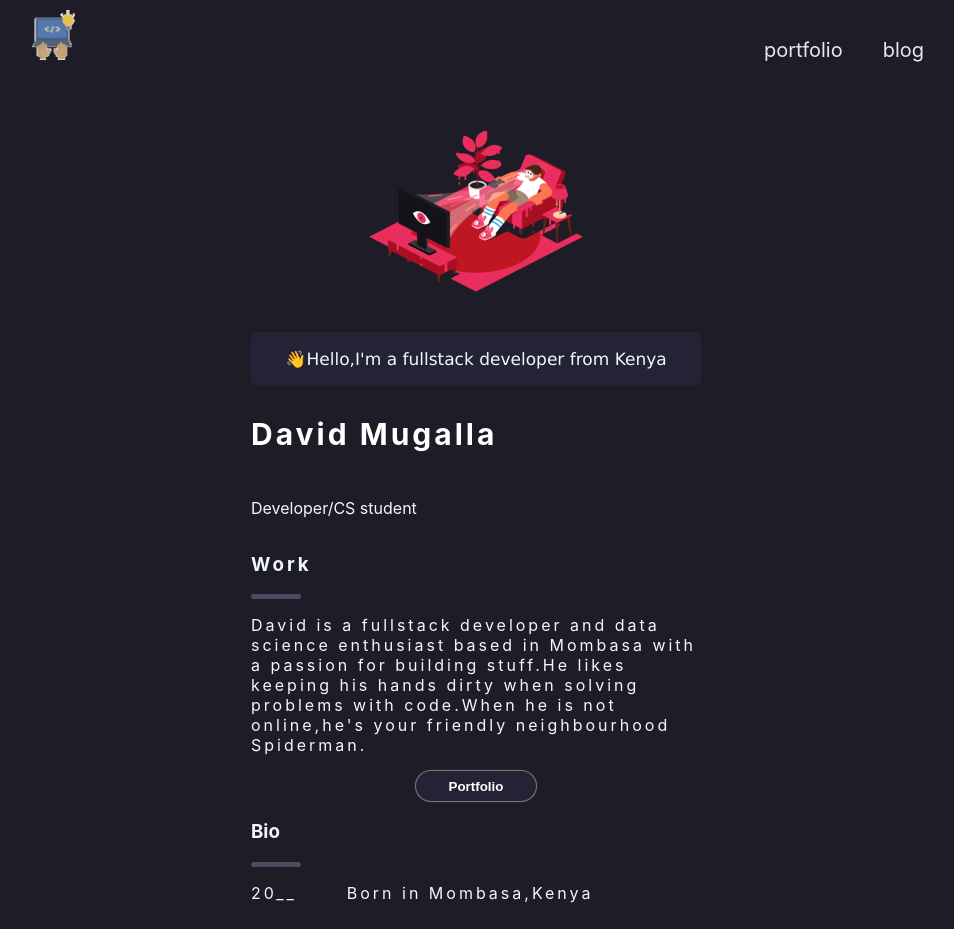
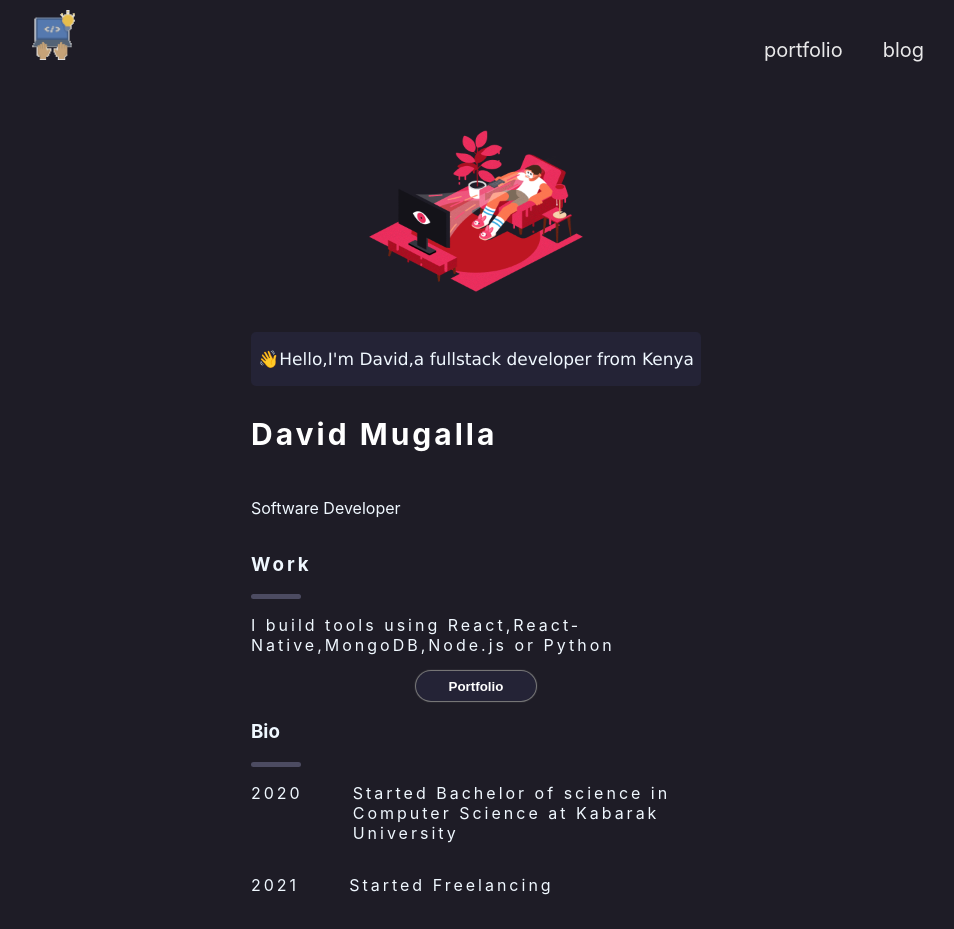
Before and after one commit to davdtheemonk/react-portfolio, a React (Create React App) app: page / in a window 1280 px wide. Shown: the top 929 px of the page, without its empty margins (164-1118 px from the left). Built offline with nearby package versions, Linux system fonts and the light colour scheme.

Commit message:
Update index.js

```diff
--- a/src/Components/Home/index.js
+++ b/src/Components/Home/index.js
@@ -10,17 +10,17 @@ export default function Home(){
 
                 <img src="/pic2.gif" className="home_donuts"/>
 <div className="home_hello">
-    <p>👋Hello,I'm a fullstack developer from Kenya</p>
+    <p>👋Hello,I'm David,a fullstack developer from Kenya</p>
 </div>
 <div className="home_info">
     <h3>David Mugalla</h3>
-    <p>Developer/CS student</p>
+    <p>Software Developer</p>
+
 </div>
 <div className="Work">
     <h3>Work</h3>
     <div className="dash"></div>
-    <p> David is a fullstack developer and data science enthusiast based in Mombasa with a passion for building stuff.He likes keeping his hands dirty when solving problems with code.When he is not online,he's your friendly neighbourhood Spiderman.</p>
-
+<p>I build tools using React,React-Native,MongoDB,Node.js or Python</p>
 </div>
 <button onClick={()=>{
         window.location ="/portfolio"
@@ -28,18 +28,16 @@ export default function Home(){
 <div className="Bio">
     <h3>Bio</h3>
     <div className="dash"></div>
-    <div className="det_box">
-    <p className="det_year">20__</p>
-    <p className="det_dets">Born in Mombasa,Kenya</p>
-    </div>
+
 <div className="det_box">
     <p className="det_year">2020</p>
     <p className="det_dets">Started Bachelor of science in Computer Science at Kabarak University</p>
     </div>
-    <div className="det_box">
+<div className="det_box">
     <p className="det_year">2021</p>
-    <p className="det_dets">Joined the Avengers</p>
+    <p className="det_dets">Started Freelancing</p>
     </div>
+
 
 <div className="interests">
     <h3>I❤️🚀</h3>
```
